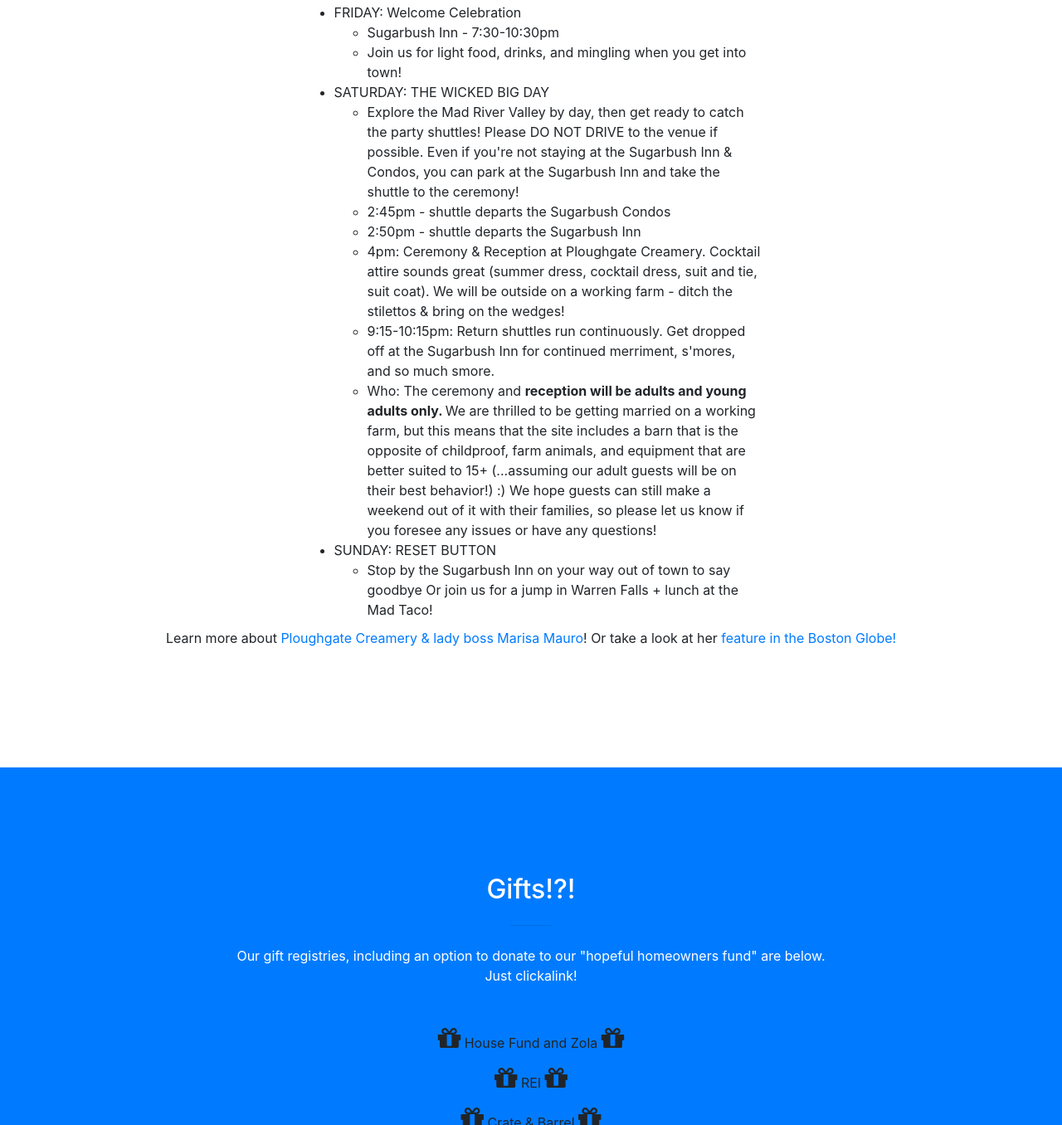
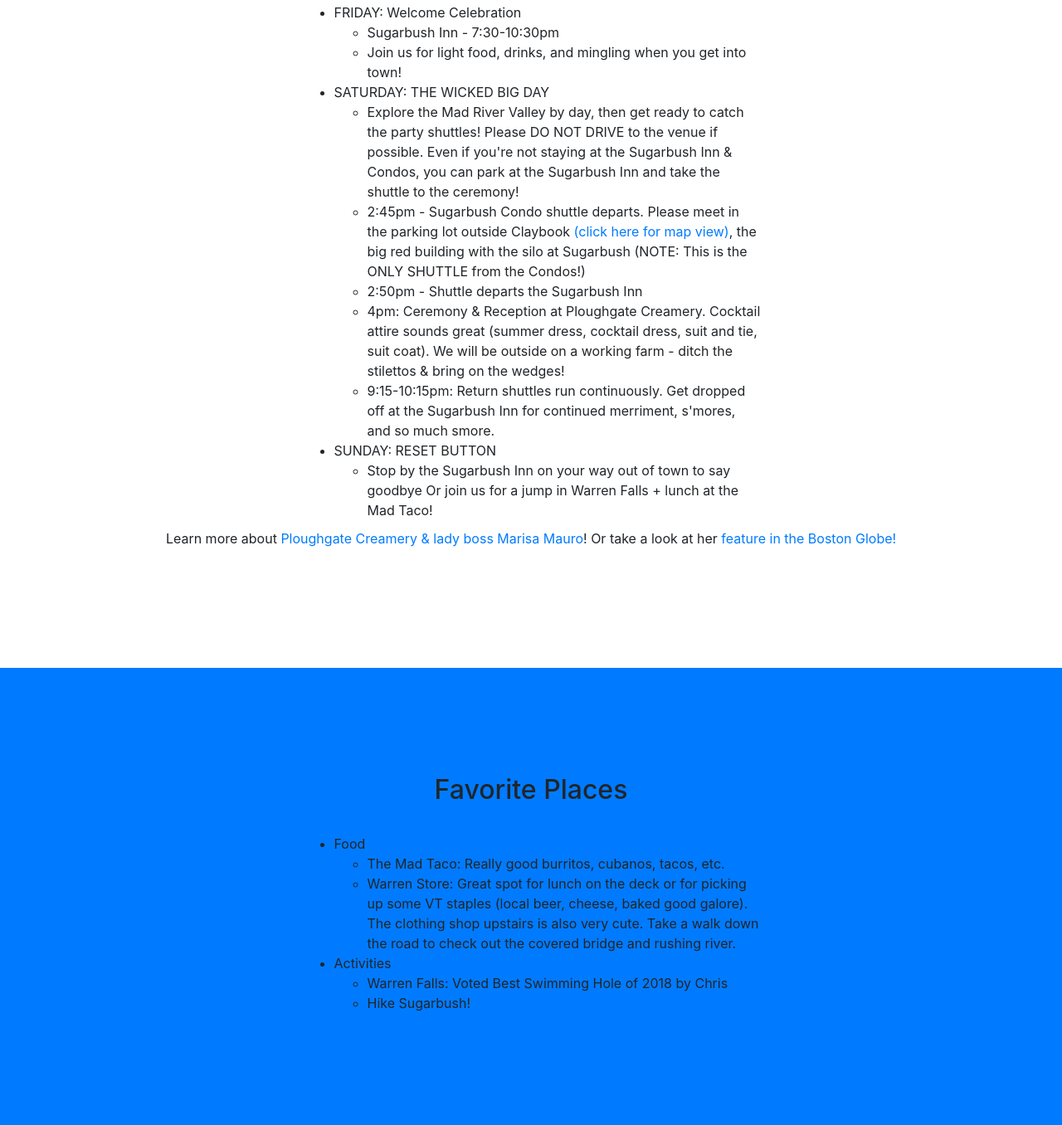
Before and after one commit to payne-chris-r/payne-chris-r.github.io, a website with bundled scripts: page index.html in a window 1280 px wide. Shown: the part 2958-4314 px from the top of the page at 83% size. Built offline with nearby package versions, Linux system fonts and the light colour scheme.

Commit message:
Kids 'n' map

```diff
--- a/index.html
+++ b/index.html
@@ -287,28 +287,16 @@
                 Explore the Mad River Valley by day, then get ready to catch the party shuttles! Please DO NOT DRIVE to the venue if possible. Even if you're not staying at the Sugarbush Inn & Condos, you can park at the Sugarbush Inn and take the shuttle to the ceremony!
               </li>
               <li>
-                2:45pm - shuttle departs the Sugarbush Condos
+                2:45pm - Sugarbush Condo shuttle departs. Please meet in the parking lot outside Claybook <a href="https://www.google.com/maps/place/44%C2%B008'11.7%22N+72%C2%B053'39.1%22W/@44.136594,-72.8953261,264m/data=!3m2!1e3!4b1!4m6!3m5!1s0x0:0x0!7e2!8m2!3d44.1365916!4d-72.8941801"> (click here for map view)</a>, the big red building with the silo at Sugarbush (NOTE: This is the ONLY SHUTTLE from the Condos!)
               </li>
               <li>
-                2:50pm - shuttle departs the Sugarbush Inn
+                2:50pm - Shuttle departs the Sugarbush Inn
               </li>
               <li>
                 4pm: Ceremony & Reception at Ploughgate Creamery. Cocktail attire sounds great (summer dress, cocktail dress, suit and tie, suit coat). We will be outside on a working farm - ditch the stilettos & bring on the wedges!
               </li>
               <li>
                 9:15-10:15pm: Return shuttles run continuously. Get dropped off at the Sugarbush Inn for continued merriment, s'mores, and so much smore.
-              </li>
-              <li>
-                Who: The ceremony and <strong> reception will be
-                adults and young adults only. </strong> We are thrilled to be
-                getting married on a working farm, but this means that the site
-                includes a barn that is the opposite of childproof, farm
-                animals, and equipment that are better suited to 15+
-                (...assuming our adult guests will be on their best behavior!) :)
-
-                We hope guests can still make a weekend out of it with their
-                families, so please let us know if you foresee any issues or
-                have any questions!
               </li>
             </ul>
           </li>
@@ -327,7 +315,31 @@
       </div>
     </section>
 
-    <section id="registry" class="bg-primary text-white">
+    <section id="events" class="bg-primary">
+      <div class="container text-center">
+        <h2 class="mb-4">Favorite Places</h2>
+        <ul class='accommodation-list'>
+          <li> Food
+            <ul>
+              <li>The Mad Taco: Really good burritos, cubanos, tacos, etc.</li>
+              <li>
+                Warren Store: Great spot for lunch on the deck or for picking up some VT staples (local beer, cheese, baked good galore). The clothing shop upstairs is also very cute. Take a walk down the road to check out the covered bridge and rushing river.
+              </li>
+            </ul>
+          </li>
+          <li> Activities
+            <ul>
+              <li>
+                Warren Falls: Voted Best Swimming Hole of 2018 by Chris
+              </li>
+              <li>
+                Hike Sugarbush!
+              </li>
+
+      </div>
+    </section>
+
+    <section id="registry" class="text-white">
       <div class="container">
         <div class="row">
           <div class="col-lg-8 mx-auto text-center">
@@ -341,22 +353,22 @@
         </div>
         <div class="row">
           <div class="col-lg-8 mx-auto text-center">
-            <a class="text-black" href="https://www.zola.com/registry/spouseofpayne" target="_blank">
-              <div>
+            <a class="text-white" href="https://www.zola.com/registry/spouseofpayne" target="_blank">
+              <div class="text-white">
                 <i class="fa fa-gift fa-2x mb-3"></i>
                 <span>House Fund and Zola</span>
                 <i class="fa fa-gift fa-2x mb-3"></i>
               </div>
             </a>
             <a class="text-black" href="https://www.rei.com/GiftRegistryDetails/GR152812353?cm_mmc=gift_reg-_-Wedding-_-announce-_-25Mar2018" target="_blank">
-              <div>
+              <div class="text-white">
                 <i class="fa fa-gift fa-2x mb-3"></i>
                 <span> REI</span>
                 <i class="fa fa-gift fa-2x mb-3"></i>
               </div>
             </a>
             <a class="text-black" href="https://www.crateandbarrel.com/gift-registry/brittany-flaherty-and-chris-payne/r5826834" target="_blank">
-              <div>
+              <div class="text-white">
                 <i class="fa fa-gift fa-2x mb-3"></i>
                 <span> Crate & Barrel</span>
                 <i class="fa fa-gift fa-2x mb-3"></i>
@@ -391,8 +403,6 @@
         </div>
       </div>
     </section>
-
-
     <section id="contact">
       <div class="container">
         <div class="row">
```
